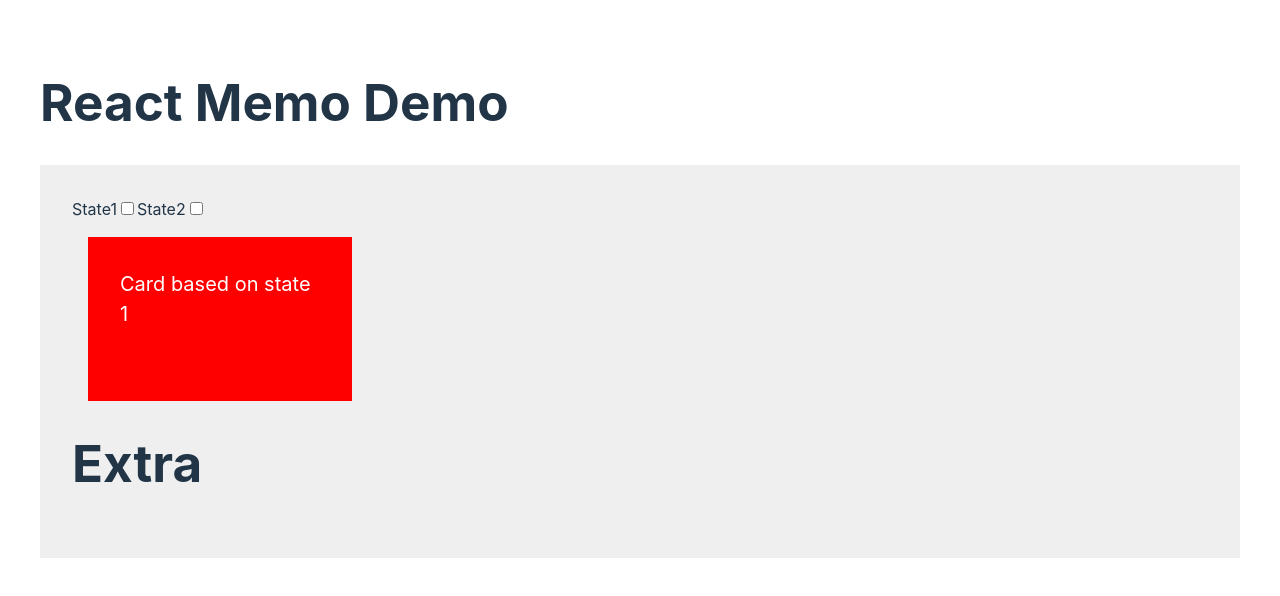
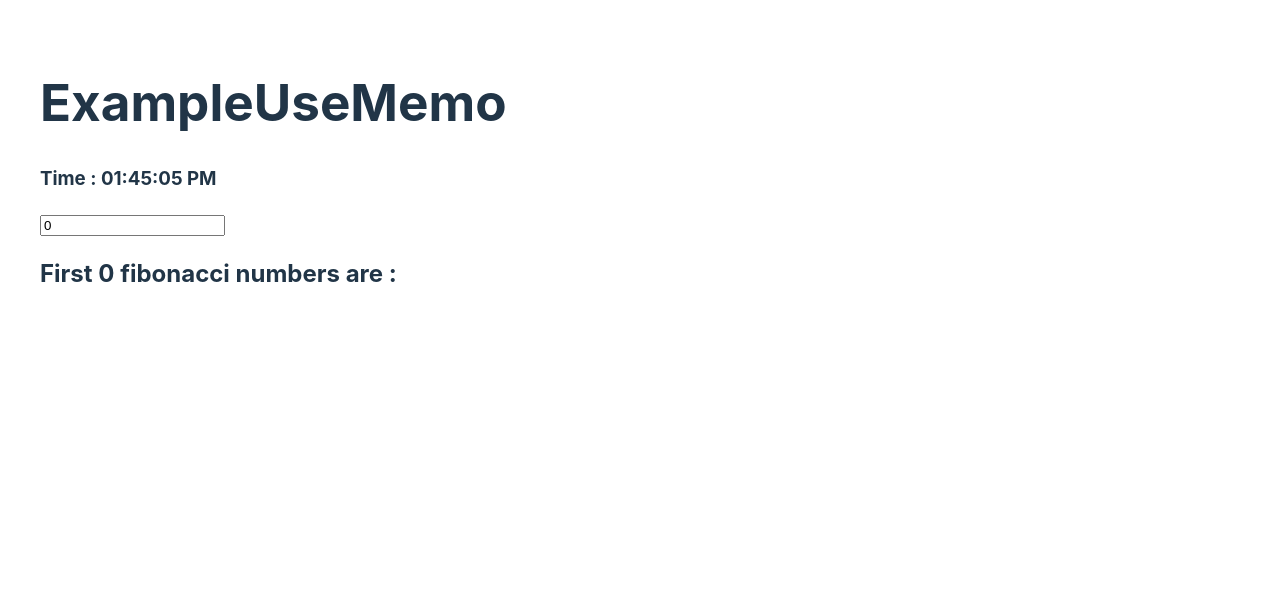
Before and after one commit to dibborah/react-performance-and-advance-hooks, a React (Vite) app: page / in a window 1280 px wide. Shown: the top 596 px of the page. Built offline with nearby package versions, Linux system fonts and the light colour scheme.

Commit message:
completed useMemo part 1

```diff
--- a/package.json
+++ b/package.json
@@ -10,6 +10,7 @@
     "preview": "vite preview"
   },
   "dependencies": {
+    "date-fns": "^3.6.0",
     "react": "^18.2.0",
     "react-dom": "^18.2.0"
   },
--- a/src/App.jsx
+++ b/src/App.jsx
@@ -1,14 +1,10 @@
-import Demo from "./Demo";
-import Extra from "./Extra";
+import ExampleUseMemo from "./ExampleUseMemo1";
 import "./App.css";
 
 const App = () => {
   return (
     <div>
-      <h1>React Memo Demo</h1>
-      <Demo>
-        <Extra />
-      </Demo>
+      <ExampleUseMemo />
     </div>
   );
 };
--- /dev/null
+++ b/src/ExampleUseMemo1.jsx
@@ -0,0 +1,43 @@
+import { useEffect, useMemo, useState } from "react";
+import { fibonacci } from "./fibonacci";
+import { useTime } from "./useTime";
+import { format } from "date-fns";
+
+const ExampleUseMemo1 = () => {
+  const [selectedNumber, setSelectedNumber] = useState(0);
+  const time = useTime(); // Ye line har ek sec main meri state ko change kar rahi hain
+  // Ye time state mere component ko bar bar re-render kar rahi hain
+  // To mujhe meri calculation ya phir meri heavy computation v bar bar karni paredi
+  // To isliye hum useMemo use kar lete hain
+  console.log(time);
+
+  const fibNums = useMemo(() => {
+    const result = [];
+    for (let i = 1; i <= selectedNumber; i++) {
+      console.log("calculating fibonacci numbers");
+      result.push(fibonacci(i));
+    }
+    return result;
+  }, [selectedNumber]);
+
+  return (
+    <div>
+      <h1>ExampleUseMemo</h1>
+      <div>
+        <h3>Time : {format(time, "hh:mm:ss a")}</h3>
+      </div>
+      <input
+        type="number"
+        id="number"
+        name="number"
+        value={selectedNumber}
+        onChange={(e) => setSelectedNumber(e.target.value)}
+      />
+      <h2>
+        First {selectedNumber} fibonacci numbers are :{fibNums.join(", ")}
+      </h2>
+    </div>
+  );
+};
+
+export default ExampleUseMemo1;
--- /dev/null
+++ b/src/fibonacci.js
@@ -0,0 +1,17 @@
+const memo = {};
+
+export function fibonacci(n) {//2
+  if (n in memo) {
+    return memo[n];
+  }
+
+  if (n <= 1) {
+    return n;
+  }
+
+  memo[n] = fibonacci(n - 1) + fibonacci(n - 2);
+
+  return memo[n];
+}
+
+console.log(fibonacci(10));
--- /dev/null
+++ b/src/useTime.js
@@ -0,0 +1,17 @@
+import { useEffect, useState } from "react";
+
+function useTime() {
+  const [time, setTime] = useState(new Date());
+  useEffect(() => {
+    const intervalId = window.setInterval(() => {
+      setTime(new Date());
+    }, 1000);
+    return () => {
+      window.clearInterval(intervalId);
+    };
+  }, []);
+
+  return time;
+}
+
+export { useTime };
```
Also changed, not shown: 1 other file (tests, documents, lock files or other folders).
